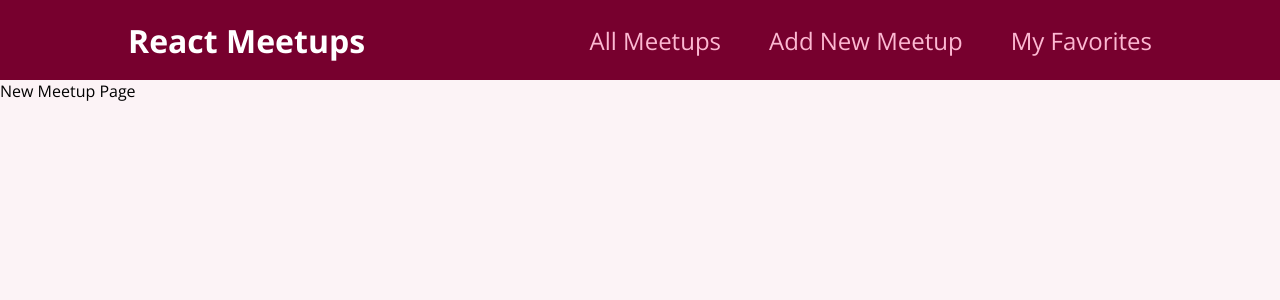
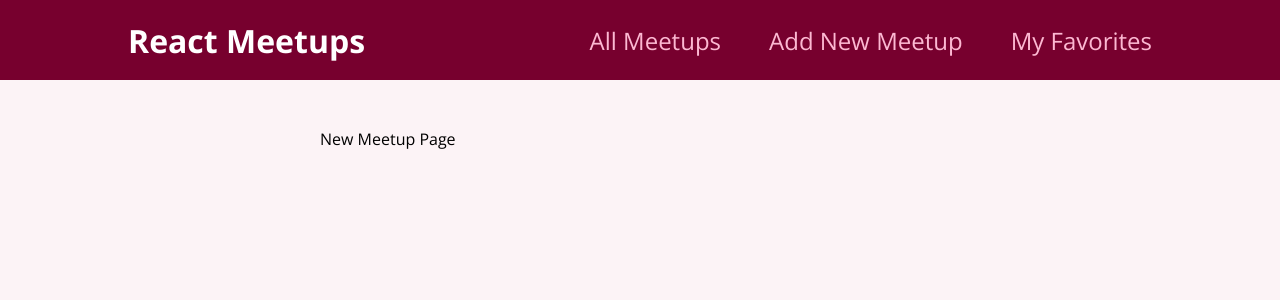
Before and after one commit to walt-wood/meetup-react, a React (Create React App) app: page /meetup-react/new-meetup in a window 1280 px wide. Shown: the top 300 px of the page. Built offline with nearby package versions, Linux system fonts and the light colour scheme.

Commit message:
Added wrap css components Layout & Card

```diff
--- a/src/App.js
+++ b/src/App.js
@@ -4,20 +4,18 @@ import { Route, Routes } from "react-router-dom";
 import AllMeetupsPage from "./pages/AllMeetups";
 import NewMeetupPage from "./pages/NewMeetup";
 import FavoritesPage from "./pages/Favorites";
-
-import MainNavigation from "./components/layout/MainNavigation";
+import Layout from "./components/layout/Layout";
 
 // Each component will be displyed if Route determines the url matches the current page, so if you at Favorites, the Favorite component will display.
 function App() {
   return (
-    <div>
-      <MainNavigation />
+    <Layout>
       <Routes>
         <Route path="/meetup-react" element={<AllMeetupsPage />} />
         <Route path="/meetup-react/new-meetup" element={<NewMeetupPage />} />
         <Route path="/meetup-react/favorites" element={<FavoritesPage />} />
       </Routes>
-    </div>
+    </Layout>
   );
 }
 
--- /dev/null
+++ b/src/components/layout/Layout.js
@@ -0,0 +1,13 @@
+import classes from "./Layout.module.css";
+import MainNavigation from "./MainNavigation";
+
+function Layout(props) {
+  return (
+    <div>
+      <MainNavigation />
+      <main className={classes.main}>{props.children}</main>
+    </div>
+  );
+}
+
+export default Layout;
--- /dev/null
+++ b/src/components/layout/Layout.module.css
@@ -0,0 +1,5 @@
+.main {
+  margin: 3rem auto;
+  width: 90%;
+  max-width: 40rem;
+}
--- a/src/components/meetups/MeetupItem.js
+++ b/src/components/meetups/MeetupItem.js
@@ -1,7 +1,9 @@
 import classes from "./MeetupItem.module.css";
+import Card from "../ui/Card";
 
 function MeetupItem(props) {
   return (
+    <Card>
       <li className={classes.item}>
         <div className={classes.image}>
           <img src={props.image} alt={props.title} />
@@ -11,10 +13,11 @@ function MeetupItem(props) {
           <address>{props.address}</address>
           <p>{props.description}</p>
         </div>
-      <div>
-        <button className={classes.action}>TO FAVORTITES</button>
+        <div className={classes.actions}>
+          <button>TO FAVORTITES</button>
         </div>
       </li>
+    </Card>
   );
 }
 
--- /dev/null
+++ b/src/components/ui/Card.js
@@ -0,0 +1,7 @@
+import classes from "./Card.module.css";
+
+// Card component will wrap around JSX or Card will inject JSX. THis is a common case and has built in children which every JSX object has.
+function Card(props) {
+  return <div className={classes.card}>{props.children}</div>;
+}
+export default Card;
--- /dev/null
+++ b/src/components/ui/Card.module.css
@@ -0,0 +1,5 @@
+.card {
+  background-color: white;
+  border-radius: 6px;
+  box-shadow: 0 2px 8px rgba(0, 0, 0, 0.2);
+}
```
Lines whose indentation alone changed are shown as unchanged.
